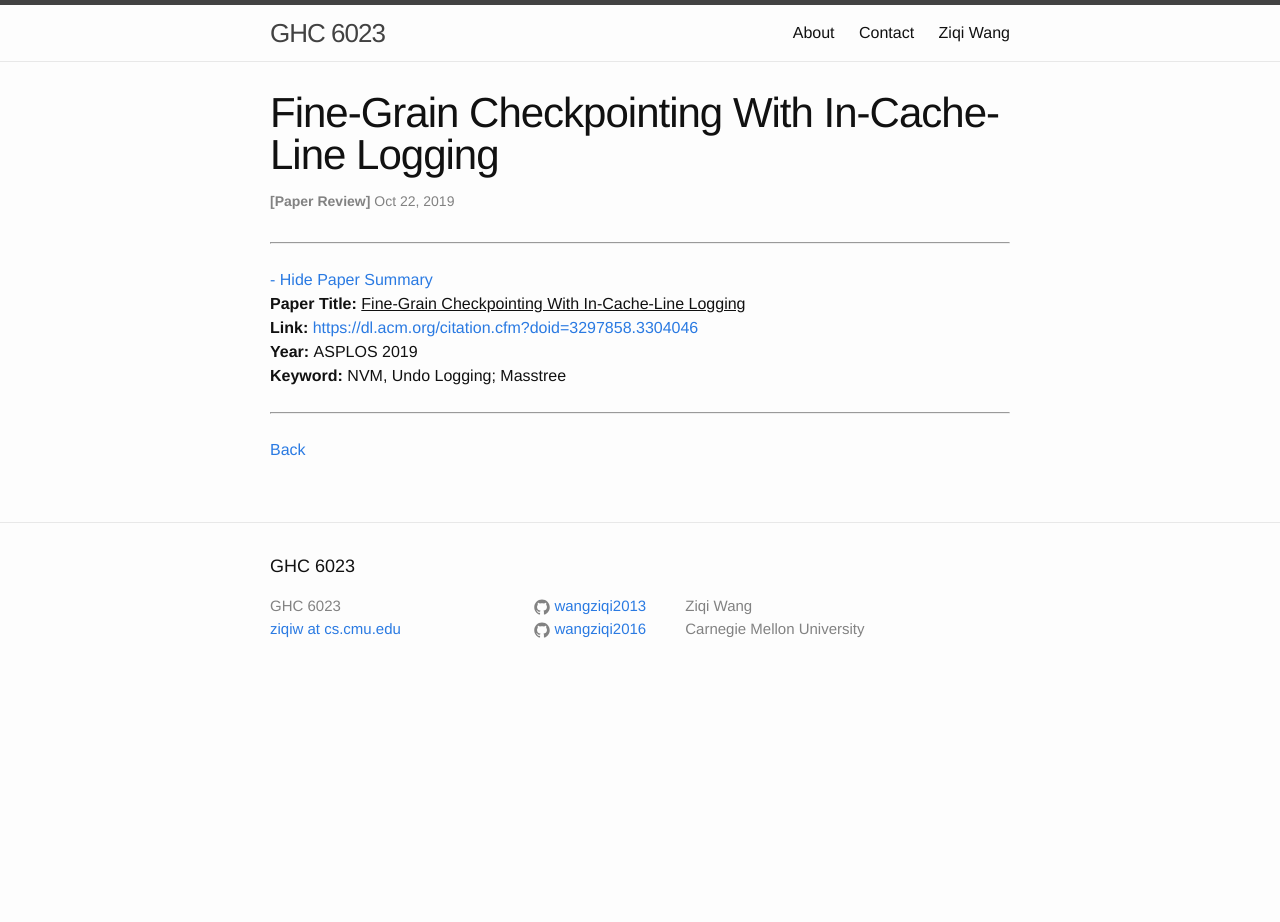
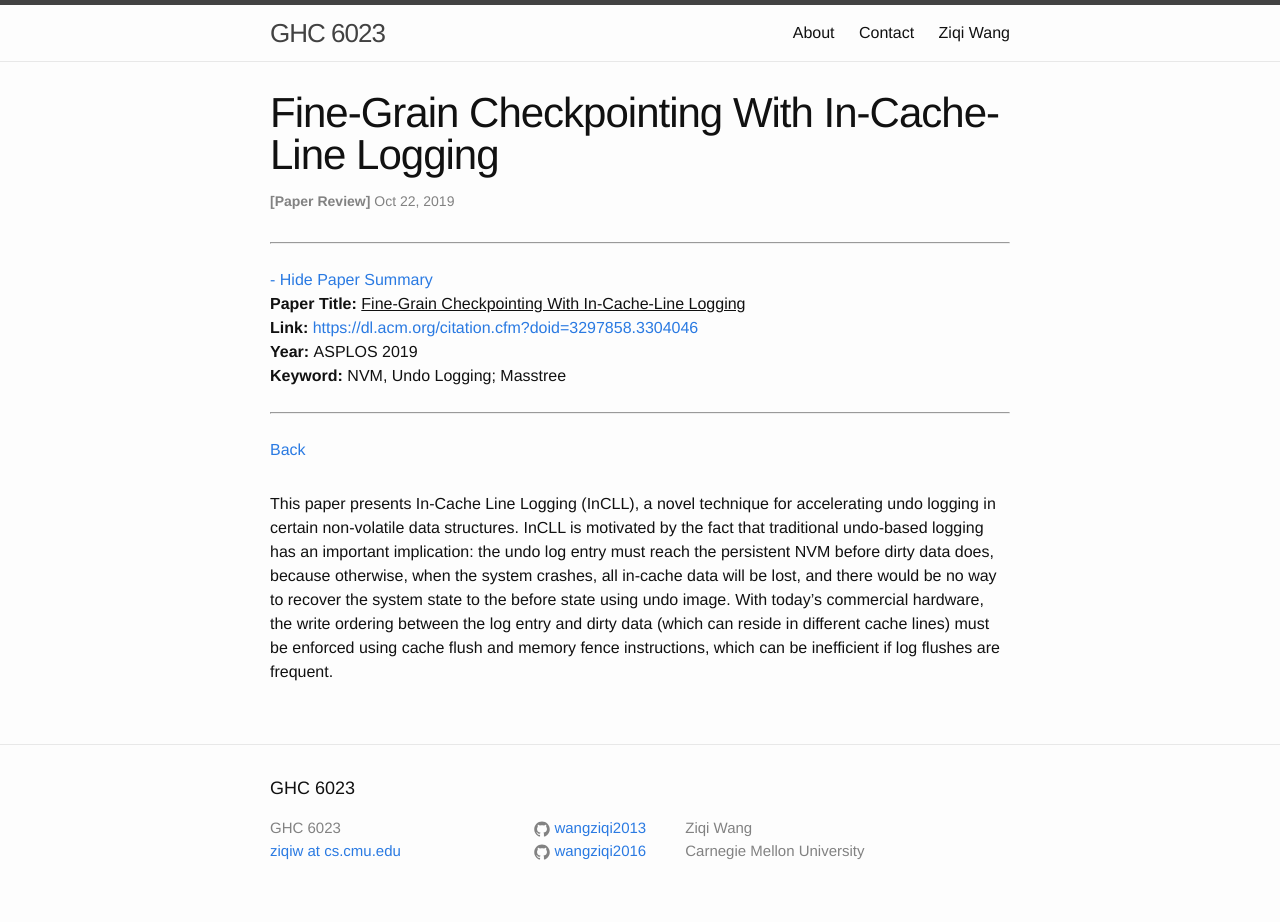
Before and after one commit to wangziqi2013/wangziqi2013.github.io, a Jekyll site: the page built from _posts/2019-10-22-incll.markdown, in a window 1280 px wide. Built offline with Jekyll 4.4.1, drawn with Linux system fonts in a browser that asks for light colours; before the commit the page ends 900 px from its top, so only the background shows below that.

Commit message:
Adding motivation

```diff
--- a/_posts/2019-10-22-incll.markdown
+++ b/_posts/2019-10-22-incll.markdown
@@ -12,3 +12,10 @@ htm_cd:
 htm_cr:
 version_mgmt:
 ---
+
+This paper presents In-Cache Line Logging (InCLL), a novel technique for accelerating undo logging in certain non-volatile
+data structures. InCLL is motivated by the fact that traditional undo-based logging has an important implication: the
+undo log entry must reach the persistent NVM before dirty data does, because otherwise, when the system crashes, all in-cache
+data will be lost, and there would be no way to recover the system state to the before state using undo image. With today's
+commercial hardware, the write ordering between the log entry and dirty data (which can reside in different cache lines)
+must be enforced using cache flush and memory fence instructions, which can be inefficient if log flushes are frequent.
```
